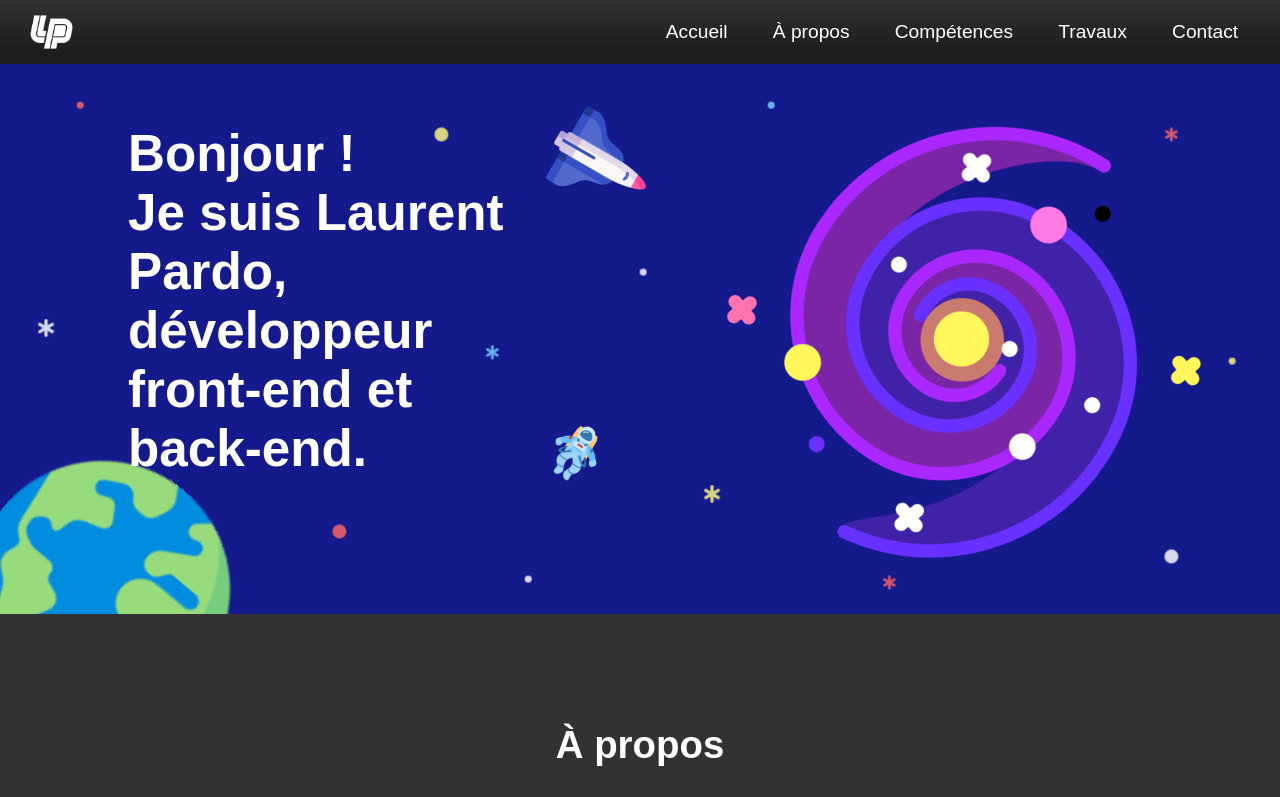
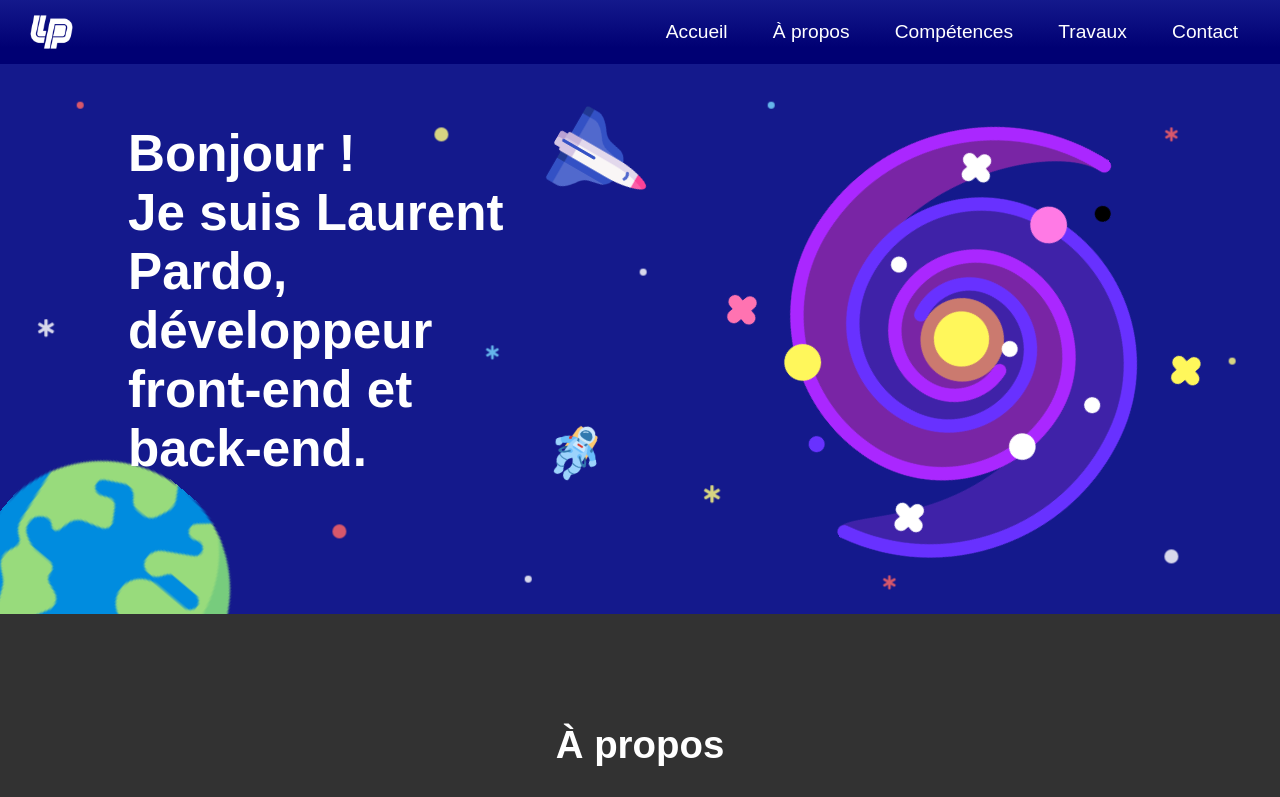
Before and after one commit to AeRyZe/dev_portfolio, a React (Create React App) app: page / in a window 1280 px wide. Shown: the top 797 px of the page. Built offline with nearby package versions, Linux system fonts and the light colour scheme; a web font is replaced by a local one.

Commit message:
fix(header): new bar color

```diff
--- a/src/components/header/header.css
+++ b/src/components/header/header.css
@@ -1,7 +1,7 @@
 nav {
     height: 5vw;
     width: 96.5vw;
-    background: linear-gradient(180deg, rgba(50, 50, 50, 1) 0%, rgba(30, 30, 30, 1) 75%);
+    background: linear-gradient(180deg, rgba(20, 25, 140, 1) 0%, rgba(0, 0, 115, 1) 75%);
     display: flex;
     justify-content: space-between;
     align-items: center;
```
